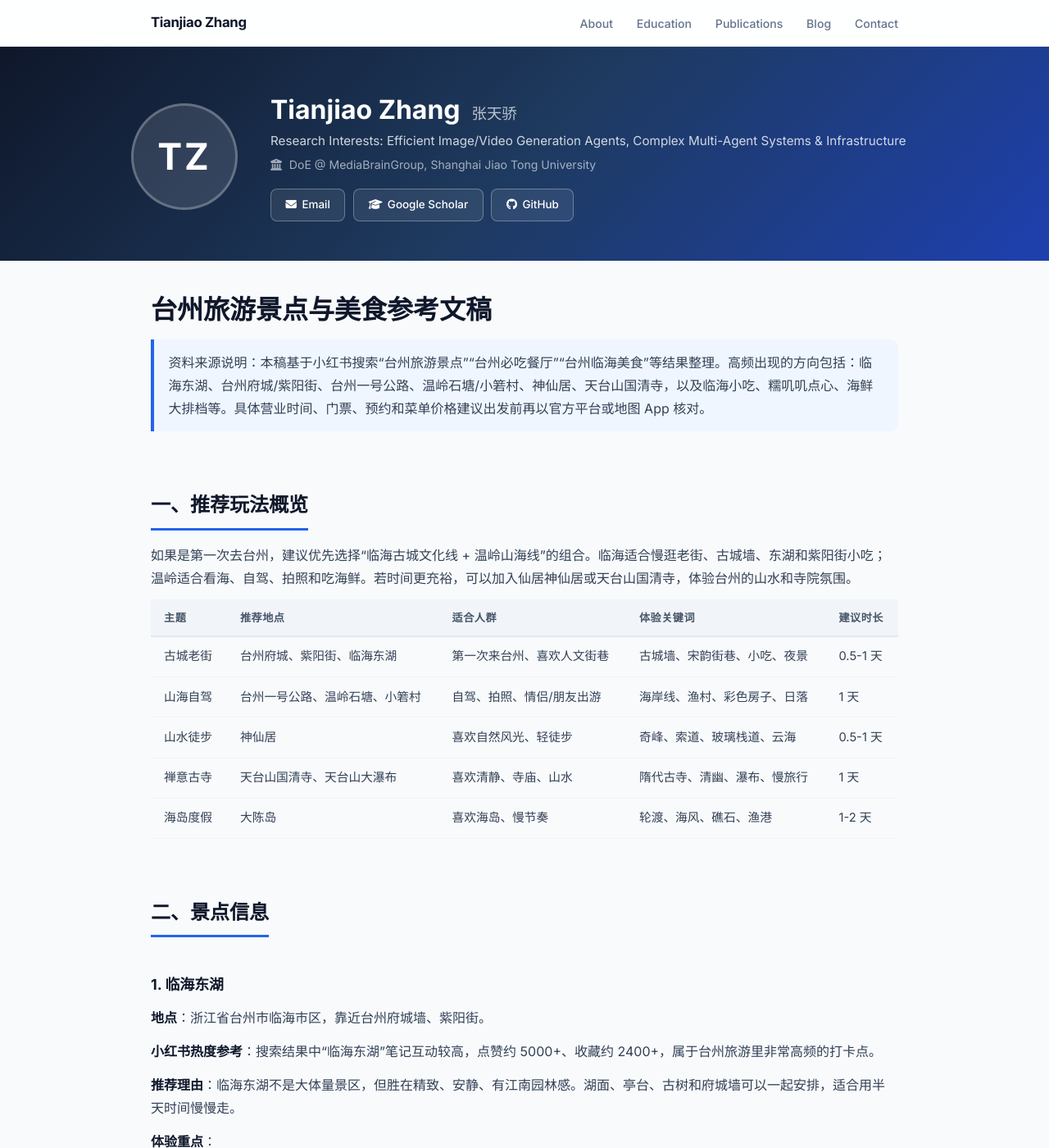
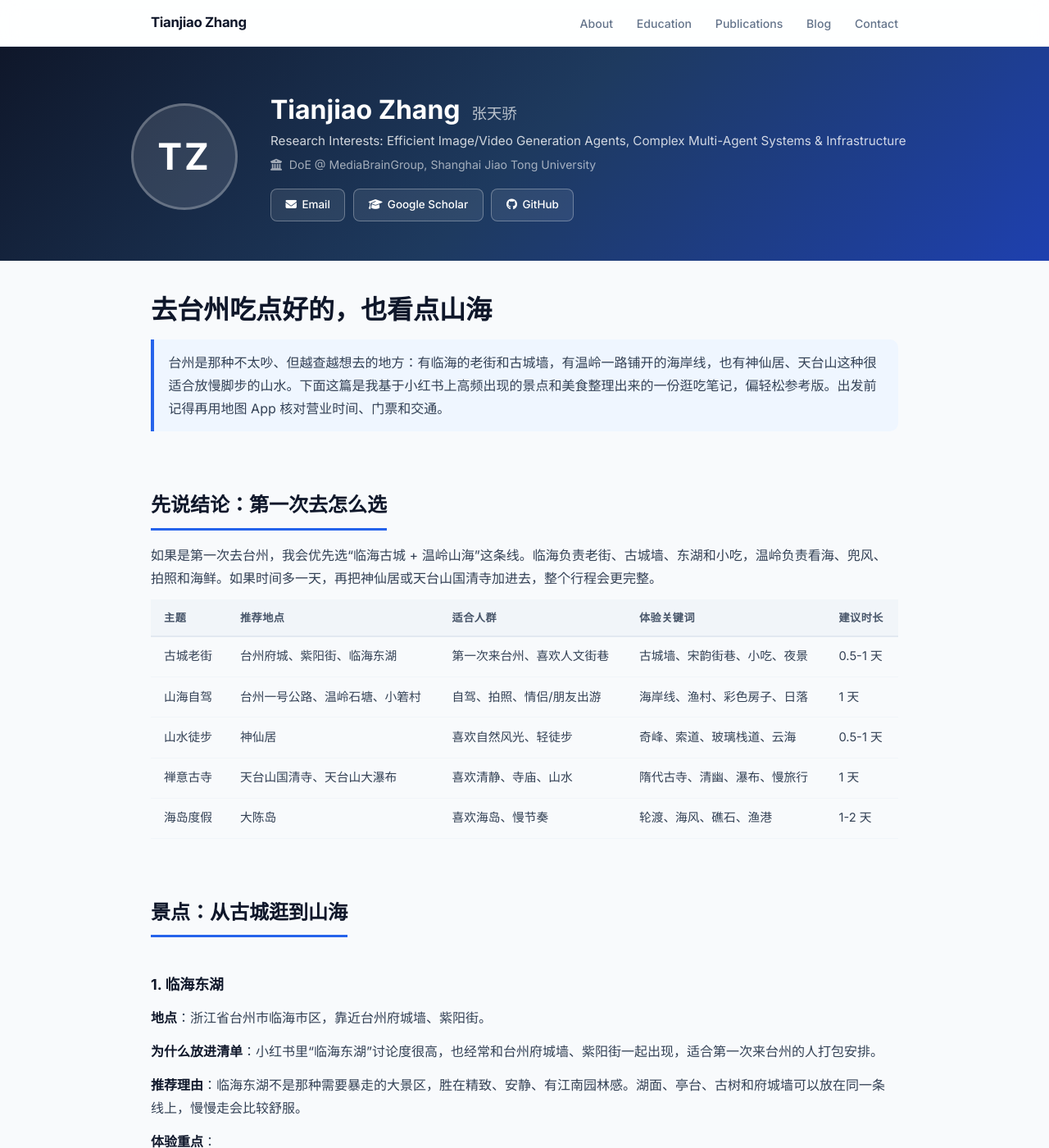
Before and after one commit to xiaoeyuztj/xiaoeyuztj.github.io, a Jekyll site: the page built from blog/taizhou-travel-food-guide.md, in a window 1280 px wide and 1400 px high. Shown: the whole window at 82% size. Built offline with Jekyll 4.4.1, drawn with Linux system fonts in a browser that asks for light colours; some of the changed text lies outside the part shown.

Commit message:
Refine Taizhou blog post tone

```diff
--- a/blog/taizhou-travel-food-guide.md
+++ b/blog/taizhou-travel-food-guide.md
@@ -2,16 +2,16 @@
 layout: default
 body_class: blog
 permalink: /blog/taizhou-travel-food-guide/
-title: 台州旅游景点与美食参考文稿
+title: 去台州吃点好的，也看点山海
 ---
 
-# 台州旅游景点与美食参考文稿
+# 去台州吃点好的，也看点山海
 
-> 资料来源说明：本稿基于小红书搜索“台州旅游景点”“台州必吃餐厅”“台州临海美食”等结果整理。高频出现的方向包括：临海东湖、台州府城/紫阳街、台州一号公路、温岭石塘/小箬村、神仙居、天台山国清寺，以及临海小吃、糯叽叽点心、海鲜大排档等。具体营业时间、门票、预约和菜单价格建议出发前再以官方平台或地图 App 核对。
+> 台州是那种不太吵、但越查越想去的地方：有临海的老街和古城墙，有温岭一路铺开的海岸线，也有神仙居、天台山这种很适合放慢脚步的山水。下面这篇是我基于小红书上高频出现的景点和美食整理出来的一份逛吃笔记，偏轻松参考版。出发前记得再用地图 App 核对营业时间、门票和交通。
 
-## 一、推荐玩法概览
+## 先说结论：第一次去怎么选
 
-如果是第一次去台州，建议优先选择“临海古城文化线 + 温岭山海线”的组合。临海适合慢逛老街、古城墙、东湖和紫阳街小吃；温岭适合看海、自驾、拍照和吃海鲜。若时间更充裕，可以加入仙居神仙居或天台山国清寺，体验台州的山水和寺院氛围。
+如果是第一次去台州，我会优先选“临海古城 + 温岭山海”这条线。临海负责老街、古城墙、东湖和小吃，温岭负责看海、兜风、拍照和海鲜。如果时间多一天，再把神仙居或天台山国清寺加进去，整个行程会更完整。
 
 | 主题 | 推荐地点 | 适合人群 | 体验关键词 | 建议时长 |
 | --- | --- | --- | --- | --- |
@@ -21,15 +21,15 @@ title: 台州旅游景点与美食参考文稿
 | 禅意古寺 | 天台山国清寺、天台山大瀑布 | 喜欢清静、寺庙、山水 | 隋代古寺、清幽、瀑布、慢旅行 | 1 天 |
 | 海岛度假 | 大陈岛 | 喜欢海岛、慢节奏 | 轮渡、海风、礁石、渔港 | 1-2 天 |
 
-## 二、景点信息
+## 景点：从古城逛到山海
 
 ### 1. 临海东湖
 
 **地点**：浙江省台州市临海市区，靠近台州府城墙、紫阳街。
 
-**小红书热度参考**：搜索结果中“临海东湖”笔记互动较高，点赞约 5000+、收藏约 2400+，属于台州旅游里非常高频的打卡点。
+**为什么放进清单**：小红书里“临海东湖”讨论度很高，也经常和台州府城墙、紫阳街一起出现，适合第一次来台州的人打包安排。
 
-**推荐理由**：临海东湖不是大体量景区，但胜在精致、安静、有江南园林感。湖面、亭台、古树和府城墙可以一起安排，适合用半天时间慢慢走。
+**推荐理由**：临海东湖不是那种需要暴走的大景区，胜在精致、安静、有江南园林感。湖面、亭台、古树和府城墙可以放在同一条线上，慢慢走会比较舒服。
 
 **体验重点**：
 
@@ -45,9 +45,9 @@ title: 台州旅游景点与美食参考文稿
 
 **地点**：浙江省台州市临海市古城片区。
 
-**小红书热度参考**：“临海旅游（台州府城/紫阳街）第二日路线”互动很高，点赞约 2000+、收藏约 2700+；“临海好吃又好逛”“紫阳街逛吃合集”等美食笔记也集中出现。
+**为什么放进清单**：台州府城墙和紫阳街基本是临海旅游的核心组合。一个负责历史感，一个负责烟火气，查攻略时出现频率很高。
 
-**推荐理由**：这是台州最适合第一次游客感受城市烟火气的地方。府城墙有历史感，紫阳街负责逛吃，两个点之间步行衔接自然。
+**推荐理由**：这是台州最适合第一次游客感受城市烟火气的地方。府城墙有历史感，紫阳街负责逛吃，两个点之间步行衔接自然，不用把行程排得太紧。
 
 **体验重点**：
 
@@ -63,9 +63,9 @@ title: 台州旅游景点与美食参考文稿
 
 **地点**：台州沿海自驾线路，常见玩法会串联温岭、玉环等海岸段。
 
-**小红书热度参考**：“原来台州的海这么美——台州一号公路”点赞约 2500+、收藏约 2900+；“此生必驾！台州1号公路绝美自驾指南”收藏约 1800+；说明该路线在小红书上属于台州海景自驾核心关键词。
+**为什么放进清单**：台州一号公路是小红书里很高频的海景自驾关键词，很多人都是被“原来台州的海这么美”这类笔记种草的。
 
-**推荐理由**：台州一号公路适合把“看海、兜风、拍照、找咖啡店/海鲜店”放在一起。相比单一景点，它更像一段路上的体验，适合自驾或包车。
+**推荐理由**：台州一号公路的重点不只是某一个打卡点，而是一路看海、兜风、拍照、找海鲜店。它更像一段路上的体验，适合自驾或包车。
 
 **体验重点**：
 
@@ -81,9 +81,9 @@ title: 台州旅游景点与美食参考文稿
 
 **地点**：台州市温岭市石塘镇一带。
 
-**小红书热度参考**：搜索中出现“中国最美渔村｜台州温岭一日游精华路线版”“小箬村七彩小镇”等内容，是温岭海边游的高频组合。
+**为什么放进清单**：温岭石塘和小箬村经常被放在同一条路线里。前者看海，后者拍彩色渔村，适合安排成轻松的一日游。
 
-**推荐理由**：石塘是台州看海和渔村风情的代表区域，小箬村则以彩色房子和海边小镇氛围出圈。这里比传统古城线更适合拍照和看日落。
+**推荐理由**：石塘是台州看海和渔村风情的代表区域，小箬村则以彩色房子和海边小镇氛围出圈。这里比古城线更适合拍照、吹风、等日落。
 
 **体验重点**：
 
@@ -99,9 +99,9 @@ title: 台州旅游景点与美食参考文稿
 
 **地点**：台州市仙居县白塔镇神仙居景区。
 
-**小红书热度参考**：“浙江的山不服不行（神仙居）”点赞约 900+、收藏约 900+；“台州神仙居和天台山哪个好玩？”也有较高讨论度。
+**为什么放进清单**：如果想在台州看山，神仙居几乎绕不开。它和临海、温岭的气质不一样，更偏大景观和轻徒步。
 
-**推荐理由**：神仙居是台州山景代表，视觉冲击比临海古城和温岭海边更强。奇峰、栈道、索道、云雾天气都很有看点。
+**推荐理由**：神仙居是台州山景代表，视觉冲击比临海古城和温岭海边更强。奇峰、栈道、索道、云雾天气都很有看点，适合单独留半天到一天。
 
 **体验重点**：
 
@@ -117,9 +117,9 @@ title: 台州旅游景点与美食参考文稿
 
 **地点**：台州市天台县。
 
-**小红书热度参考**：搜索中出现“2026台州天台山大瀑布-国清寺”“4月台州游玩攻略｜天台山+临海+神仙居”等笔记，常作为台州山水寺院线的一部分。
+**为什么放进清单**：天台山国清寺适合想要清静一点的行程。它不是强刺激型景点，更像是给旅途中间留一段缓慢的空白。
 
-**推荐理由**：国清寺偏清幽、古朴，和商业化强的网红景点不同，更适合喜欢安静、人文和寺院氛围的游客。天台山大瀑布则补充自然景观。
+**推荐理由**：国清寺偏清幽、古朴，和商业化强的网红景点不太一样，更适合喜欢安静、人文和寺院氛围的人。天台山大瀑布则补充自然景观。
 
 **体验重点**：
 
@@ -131,15 +131,15 @@ title: 台州旅游景点与美食参考文稿
 
 **注意事项**：寺院游览请保持安静，注意衣着和拍照礼仪。瀑布景区出行前核对开放时间和水量情况。
 
-## 三、饭店与美食信息
+## 吃什么：小吃、正餐和海鲜都要有
 
 ### 1. 临海紫阳街小吃线
 
 **地点**：台州市临海市紫阳街及周边。
 
-**小红书热度参考**：“临海好吃又好逛！（附9家店打卡攻略）”“我在临海紫阳街极限6小时都吃了什么”“紫阳街逛吃合集”等笔记集中出现。
+**为什么放进清单**：紫阳街是临海逛吃最方便的一站，很多攻略都会把它作为晚饭前后的散步路线。
 
-**适合吃什么**：
+**可以试试**：
 
 - 蛋清羊尾：临海代表性甜点，外层蓬松，里面通常是豆沙馅，适合趁热吃。
 - 麦虾：台州特色面食，口感介于面疙瘩和手揪面之间，适合当正餐。
@@ -147,7 +147,7 @@ title: 台州旅游景点与美食参考文稿
 - 糟羹：地方特色羹类，口味较有地域性，适合想尝鲜的人。
 - 扁食、青草糊、泡虾：适合作为小吃补充。
 
-**体验建议**：紫阳街更适合“少量多样”地吃，不建议在一家店吃太饱。可以按“甜点 + 主食 + 饮品/清凉小吃 + 可带走糕饼”的方式组合。
+**体验建议**：紫阳街更适合“少量多样”地吃，不建议在一家店吃太饱。可以按“甜点 + 主食 + 饮品/清凉小吃 + 可带走糕饼”的方式组合，边走边吃会更有感觉。
 
 **注意事项**：热门店铺排队会影响体验，建议不要只盯网红店。看到本地人排队的小摊，也可以作为参考。
 
@@ -155,9 +155,9 @@ title: 台州旅游景点与美食参考文稿
 
 **地点**：临海市区，紫阳街、东湖、崇和门、人民路等周边都可搜索。
 
-**小红书热度参考**：“在台州临海吃的第一顿 就这么好吃”“临海土著晚餐分享”“临海巨巨好吃份量还巨多的一家饭店”等内容说明，临海除了小吃，也适合找本地饭店吃正餐。
+**为什么放进清单**：临海不只有紫阳街小吃，也很适合找一家本地饭店认真吃顿正餐。很多本地菜看起来朴素，但很下饭。
 
-**推荐菜型**：
+**可以试试**：
 
 - 台州家烧：家烧鱼、家烧豆腐、家烧杂鱼等，口味鲜咸下饭。
 - 海鲜类：小海鲜、蛏子、虾、蟹、贝类，适合多人点菜。
@@ -172,9 +172,9 @@ title: 台州旅游景点与美食参考文稿
 
 **地点**：临海、椒江、路桥等城区都能找到，紫阳街和老街附近更集中。
 
-**小红书热度参考**：“台州一定要吃的糯叽叽10件套”点赞约 1300+、收藏约 1200+，说明台州点心在小红书上很有讨论度。
+**为什么放进清单**：台州的糯米类点心存在感很强，适合喜欢软糯口感的人专门留一点胃。
 
-**推荐尝试**：
+**可以试试**：
 
 - 乌饭麻糍/麻糍类：糯米香明显，适合喜欢软糯口感的人。
 - 青团/糯米糕类：季节性较强，清明前后更常见。
@@ -189,9 +189,9 @@ title: 台州旅游景点与美食参考文稿
 
 **地点**：温岭石塘、松门、箬山及沿海渔港周边。
 
-**小红书热度参考**：“来台州还是得吃海鲜大排档！！”在搜索中有较高转发；温岭海边游笔记也常把海鲜作为核心体验之一。
+**为什么放进清单**：既然去了温岭看海，那一顿海鲜就很顺理成章。它不一定要多精致，但要新鲜、热闹、吃得满足。
 
-**推荐菜型**：
+**可以试试**：
 
 - 清蒸或葱油海鲜：适合保留鲜味，如虾、蛏子、贝类。
 - 家烧杂鱼：台州沿海常见做法，汤汁下饭。
@@ -206,9 +206,9 @@ title: 台州旅游景点与美食参考文稿
 
 **地点**：临海市区、学校周边、夜市或老街周边更容易遇到。
 
-**小红书热度参考**：搜索结果里出现“感谢临海大学生推荐！糖醋铁板烧好好吃”“每次来临海都要去吃的老式糖醋炸炸”等笔记，说明这类小吃属于本地年轻人常推荐的街头味道。
+**为什么放进清单**：这类东西很有街头感，不一定是“必吃名菜”，但很适合晚上散步时顺手买一点，体验本地年轻人的夜宵口味。
 
-**推荐体验**：
+**可以试试**：
 
 - 糖醋炸炸：口味偏酸甜，适合喜欢重口味小吃的人。
 - 铁板烧：通常选择豆制品、年糕、肉类、蔬菜等，现场调味。
@@ -218,9 +218,9 @@ title: 台州旅游景点与美食参考文稿
 
 **注意事项**：口味偏重、油炸较多，肠胃敏感者谨慎。
 
-## 四、建议行程
+## 两条轻松行程
 
-### 方案 A：台州 2 天 1 晚，第一次来优先
+### 方案 A：2 天 1 晚，第一次来就这么走
 
 **Day 1：临海古城线**
 
@@ -242,7 +242,7 @@ title: 台州旅游景点与美食参考文稿
 
 傍晚：看日落后返程。
 
-### 方案 B：台州 3 天 2 晚，山海古城都体验
+### 方案 B：3 天 2 晚，古城、山海都留一点时间
 
 **Day 1：临海东湖 + 台州府城墙 + 紫阳街**
 
@@ -256,7 +256,7 @@ title: 台州旅游景点与美食参考文稿
 
 以看海、自驾、海鲜和拍照为主。
 
-## 五、重点避坑与实用建议
+## 一点小提醒
 
 - 台州景点分散，临海、温岭、仙居、天台之间距离不近，不建议一天塞太多跨区景点。
 - 紫阳街适合逛吃，但不要把所有美食期待都压在网红小吃上，本地饭店更能吃出正餐体验。
@@ -265,7 +265,7 @@ title: 台州旅游景点与美食参考文稿
 - 神仙居、天台山大瀑布等自然景区要预留体力和时间，穿舒适鞋。
 - 节假日建议提前订住宿，临海古城和温岭海边热门区域停车会紧张。
 
-## 六、可直接收藏的推荐清单
+## 最后放一张收藏清单
 
 ### 景点优先级
 
```
Also changed, not shown: blog/index.md (+5 -5 lines), index.md (+1 -1 lines).
